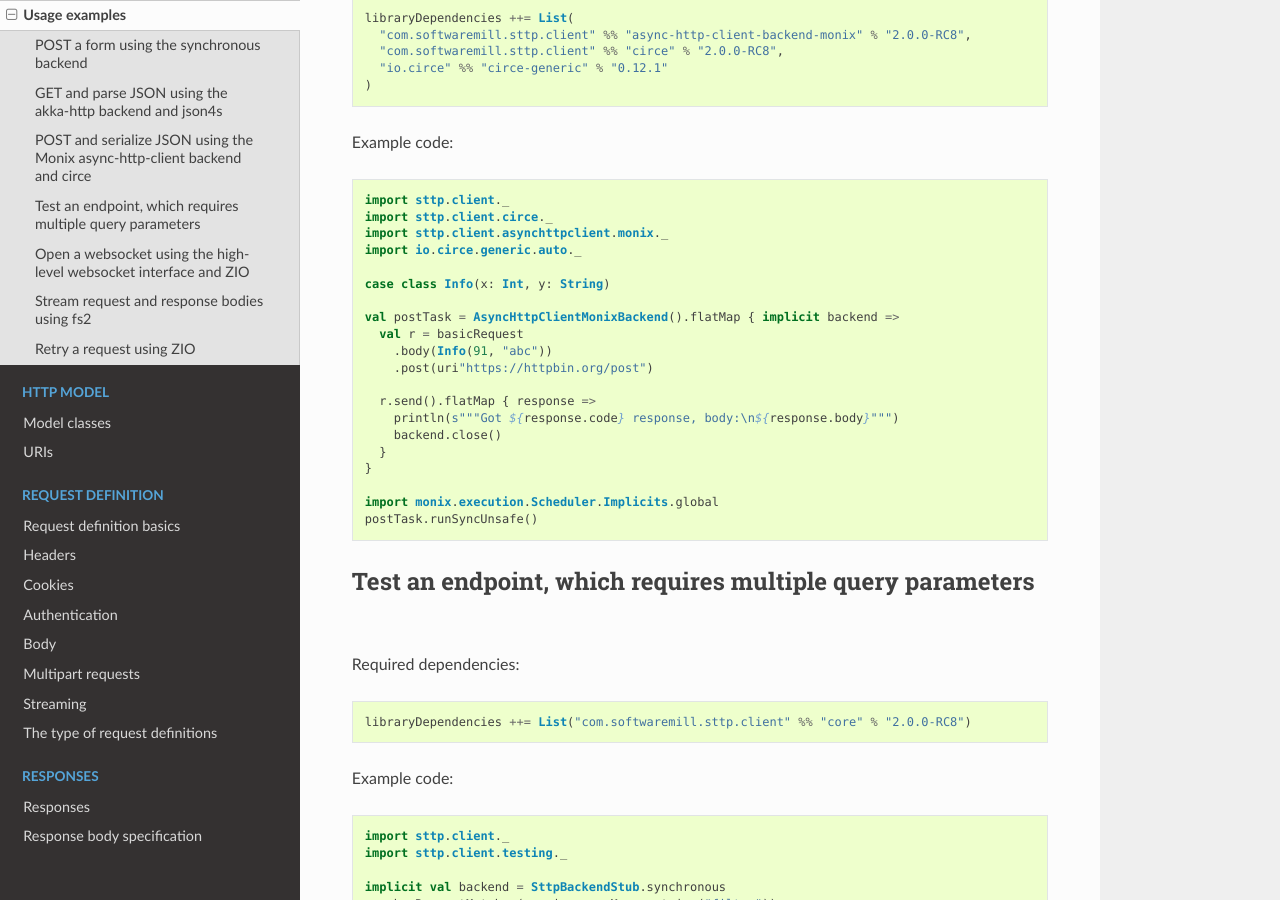
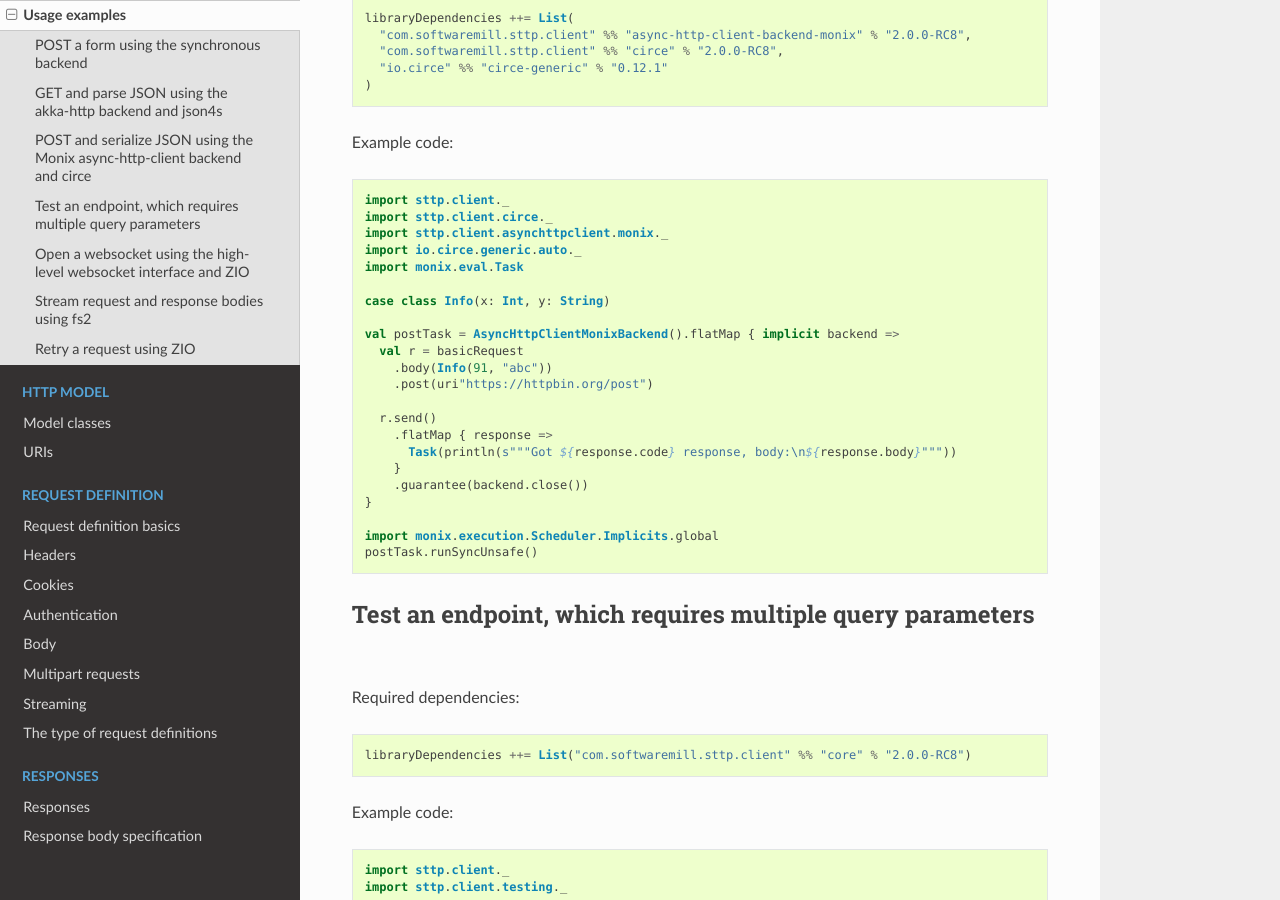
Before and after one commit to softwaremill/sttp, a Sphinx documentation site: the page built from docs/examples.md, in a window 1280 px wide and 900 px high, scrolled down 1639 px. Built offline with Sphinx 7.4.7 and the Read the Docs theme 2.0.0, drawn with Linux system fonts in a browser that asks for light colours.

Commit message:
Docs/examples

```diff
--- a/docs/examples.md
+++ b/docs/examples.md
@@ -90,6 +90,7 @@ import sttp.client._
 import sttp.client.circe._
 import sttp.client.asynchttpclient.monix._
 import io.circe.generic.auto._
+import monix.eval.Task
 
 case class Info(x: Int, y: String)
 
@@ -98,10 +99,11 @@ val postTask = AsyncHttpClientMonixBackend().flatMap { implicit backend =>
     .body(Info(91, "abc"))
     .post(uri"https://httpbin.org/post")
 
-  r.send().flatMap { response =>
-    println(s"""Got ${response.code} response, body:\n${response.body}""")
-    backend.close()
-  }
+  r.send()
+    .flatMap { response =>
+      Task(println(s"""Got ${response.code} response, body:\n${response.body}"""))
+    }
+    .guarantee(backend.close())
 }
 
 import monix.execution.Scheduler.Implicits.global
@@ -229,7 +231,7 @@ def streamResponseBody(implicit backend: SttpBackend[IO, Stream[IO, ByteBuffer],
 }
 
 val effect = AsyncHttpClientFs2Backend[IO]().flatMap { implicit backend =>
-  streamRequestBody.flatMap(_ => streamResponseBody).flatMap(_ => backend.close())
+  streamRequestBody.flatMap(_ => streamResponseBody).guarantee(backend.close())
 }
 
 effect.unsafeRunSync()
```
Also changed, not shown: 2 other files.
